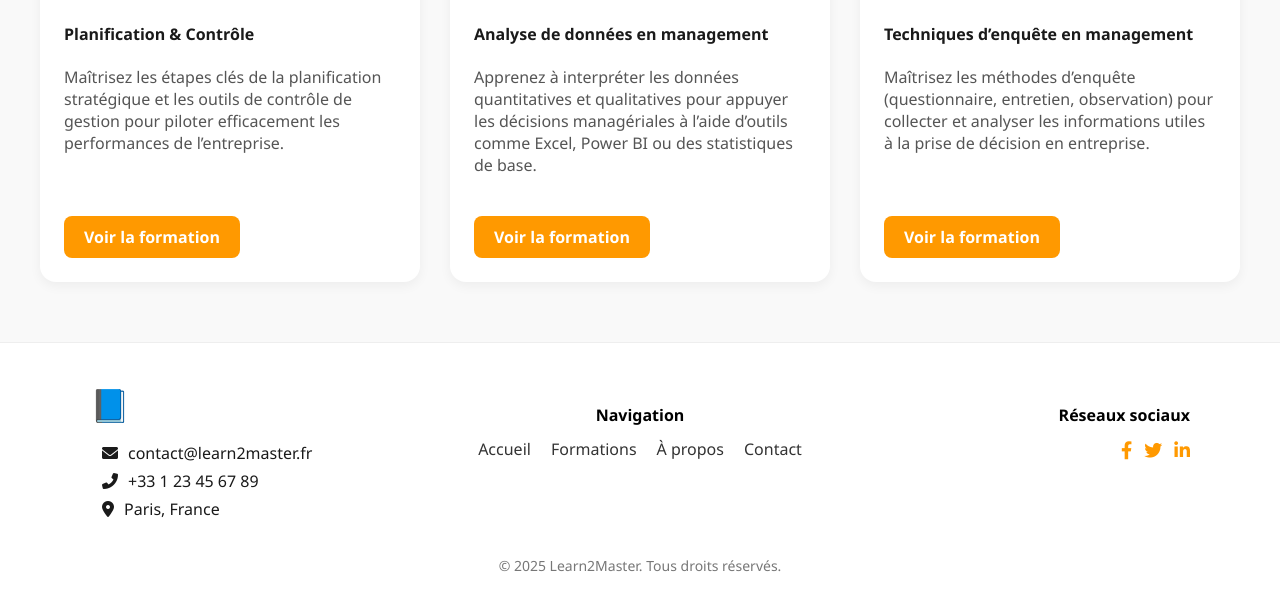
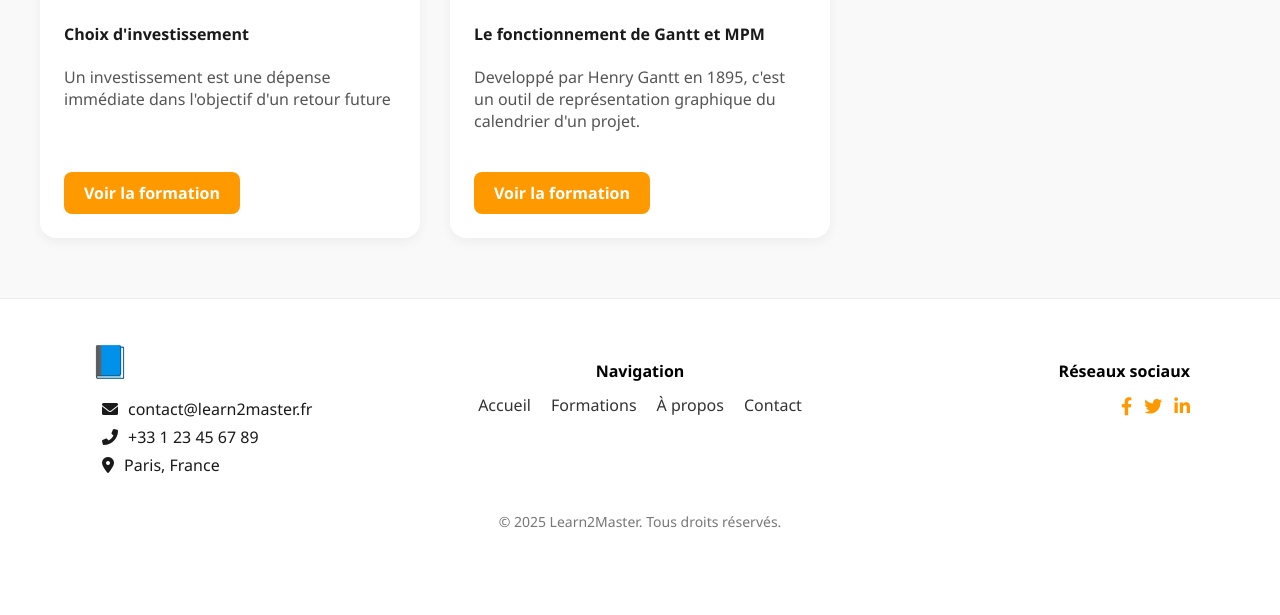
Before and after one commit to Jul1111/E-LearningProjectM1SIC, a PHP site: page /formation in a window 1280 px wide. Shown: the part 954-1569 px from the top of the page. After the commit the page ends 1482 px from the top, so only its background shows below. Run offline with PHP 8.4, Linux system fonts and the light colour scheme.

Commit message:
a propos + formations.php vers les bons cours

```diff
--- a/app/controllers/ContactController.php
+++ b/app/controllers/ContactController.php
@@ -24,7 +24,7 @@ class ContactController {
 
         $users = UserAccess::getAll(); // Récupération des utilisateurs
         $userCount = count($users); // Nombre d'utilisateurs
-        echo $userCount; // Affichage du nombre d'utilisateurs
+        //echo $userCount; // Affichage du nombre d'utilisateurs
 
 
         $footerPath = __DIR__ . '/../views/footer.php'; // Chemin vers le pied de page
--- a/app/views/main/formation/formation.php
+++ b/app/views/main/formation/formation.php
@@ -3,7 +3,7 @@
 <body>
 <section style="padding: 60px 40px; background-color: #f9f9f9;">
   <h2 style="text-align: center; font-size: 32px; font-weight: bold; margin-bottom: 40px; color: #1a1a1a;">
-    Formations en Management
+    Formations en Planification et Contrôle
   </h2>
 
   <div style="display: grid; grid-template-columns: repeat(auto-fit, minmax(320px, 1fr)); gap: 30px; max-width: 1200px; margin: 0 auto;">
@@ -12,11 +12,11 @@
     <div style="background: #fff; border-radius: 16px; overflow: hidden; box-shadow: 0 4px 12px rgba(0,0,0,0.05); display: flex; flex-direction: column;">
       <img src="https://media.istockphoto.com/id/1437931505/fr/photo/homme-daffaires-tablette-num%C3%A9rique-ou-planification-strat%C3%A9gique-dans-le-hall-de-conf%C3%A9rence.jpg?s=612x612&w=0&k=20&c=87E_DUtFCAiNy5vV3e4oJE81Oo_65Az1fB2BCEw9Ckk=" alt="Leadership" style="width: 100%; height: 220px; object-fit: cover;">
       <div style="padding: 24px; flex: 1;">
-        <h4 style="margin-top: 0; color: #1a1a1a;">Leadership & Management</h4>
-        <p style="color: #555;">Développez vos compétences en leadership, communication et gestion d’équipe.</p>
+        <h4 style="margin-top: 0; color: #1a1a1a;">Matrice BCG</h4>
+        <p style="color: #555;">La matrice BCG est un outil d’analyse stratégique conçu par le Boston Consulting Group à la fin des années 1960.</p>
       </div>
       <div style="padding: 0 24px 24px;">
-        <a href="#" class="btn-third">Voir la formation</a>
+        <a href="/chapters?course=1" class="btn-third">Voir la formation</a>
       </div>
     </div>
 
@@ -24,11 +24,11 @@
     <div style="background: #fff; border-radius: 16px; overflow: hidden; box-shadow: 0 4px 12px rgba(0,0,0,0.05); display: flex; flex-direction: column;">
       <img src="https://www.50a.fr/img/upload/gestion-de-projets.jpg" alt="Gestion de projet" style="width: 100%; height: 220px; object-fit: cover;">
       <div style="padding: 24px; flex: 1;">
-        <h4 style="margin-top: 0; color: #1a1a1a;">Gestion de projet</h4>
-        <p style="color: #555;">Maîtrisez les outils, méthodes et soft skills pour piloter efficacement vos projets.</p>
+        <h4 style="margin-top: 0; color: #1a1a1a;">Budgets & Articulation budgétaire</h4>
+        <p style="color: #555;">La planification budgétaire est un outil essentiel pour piloter la performance d'une entreprise</p>
       </div>
       <div style="padding: 0 24px 24px;">
-        <a href="#" class="btn-third">Voir la formation</a>
+        <a href="/chapters?course=2" class="btn-third">Voir la formation</a>
       </div>
     </div>
 
@@ -36,11 +36,12 @@
     <div style="background: #fff; border-radius: 16px; overflow: hidden; box-shadow: 0 4px 12px rgba(0,0,0,0.05); display: flex; flex-direction: column;">
       <img src="https://img.freepik.com/photos-gratuite/concept-strategie-entreprise-jeu-echecs_53876-14820.jpg" alt="Stratégie d'entreprise" style="width: 100%; height: 220px; object-fit: cover;">
       <div style="padding: 24px; flex: 1;">
-        <h4 style="margin-top: 0; color: #1a1a1a;">Stratégie d’entreprise</h4>
-        <p style="color: #555;">Comprenez les grands choix stratégiques des entreprises et les outils d’analyse (SWOT, PESTEL...)</p>
+        <h4 style="margin-top: 0; color: #1a1a1a;">📘
+        Contrôle budgétaire & écarts</h4>
+        <p style="color: #555;">Le controle budgétaire consiste à comparer les coûts constatés aux coûts prévus.</p>
       </div>
       <div style="padding: 0 24px 24px;">
-        <a href="#" class="btn-third">Voir la formation</a>
+        <a href="/chapters?course=3" class="btn-third">Voir la formation</a>
       </div>
     </div>
 
@@ -48,11 +49,11 @@
     <div style="background: #fff; border-radius: 16px; overflow: hidden; box-shadow: 0 4px 12px rgba(0,0,0,0.05); display: flex; flex-direction: column;">
       <img src="https://www.gathering-tools.com/wp-content/uploads/2020/04/240_F_279634992_C7KhysmxrfKYseAZDikVERwUIXscIkyL-300x200.jpg" alt="Stratégie d'entreprise" style="width: 100%; height: 220px; object-fit: cover;">
       <div style="padding: 24px; flex: 1;">
-      <h4 style="margin-top: 0; color: #1a1a1a;">Planification & Contrôle</h4>
-      <p style="color: #555;">Maîtrisez les étapes clés de la planification stratégique et les outils de contrôle de gestion pour piloter efficacement les performances de l’entreprise.</p>
+      <h4 style="margin-top: 0; color: #1a1a1a;">Choix d'investissement</h4>
+      <p style="color: #555;">Un investissement est une dépense immédiate dans l'objectif d'un retour future</p>
       </div>
       <div style="padding: 0 24px 24px;">
-        <a href="#" class="btn-third">Voir la formation</a>
+        <a href="/chapters?course=4" class="btn-third">Voir la formation</a>
       </div>
     </div>
 
@@ -60,25 +61,15 @@
     <div style="background: #fff; border-radius: 16px; overflow: hidden; box-shadow: 0 4px 12px rgba(0,0,0,0.05); display: flex; flex-direction: column;">
       <img src="https://www.99digital.fr/wp-content/uploads/2024/01/6-methodes-danalyse-de-donnees-marketing-indispensables-pour-les-entreprises.jpg" alt="Stratégie d'entreprise" style="width: 100%; height: 220px; object-fit: cover;">
       <div style="padding: 24px; flex: 1;">
-      <h4 style="margin-top: 0; color: #1a1a1a;">Analyse de données en management</h4>
-        <p style="color: #555;">Apprenez à interpréter les données quantitatives et qualitatives pour appuyer les décisions managériales à l’aide d’outils comme Excel, Power BI ou des statistiques de base.</p>
+      <h4 style="margin-top: 0; color: #1a1a1a;">Le fonctionnement de Gantt et MPM</h4>
+        <p style="color: #555;">Developpé par Henry Gantt en 1895, c'est un outil de représentation graphique du calendrier d'un projet.</p>
       </div>
       <div style="padding: 0 24px 24px;">
-        <a href="#" class="btn-third">Voir la formation</a>
+        <a href="/chapters?course=5" class="btn-third">Voir la formation</a>
       </div>
     </div>
 
-     <!-- Carte 6 -->
-     <div style="background: #fff; border-radius: 16px; overflow: hidden; box-shadow: 0 4px 12px rgba(0,0,0,0.05); display: flex; flex-direction: column;">
-      <img src="https://fiches-pratiques.chefdentreprise.com/Assets/Img/FICHEPRATIQUE/2020/8/352317/Realiser-questionnaire-satisfaction-comment-marche--F.jpg" alt="Stratégie d'entreprise" style="width: 100%; height: 220px; object-fit: cover;">
-      <div style="padding: 24px; flex: 1;">
-      <h4 style="margin-top: 0; color: #1a1a1a;">Techniques d’enquête en management</h4>
-        <p style="color: #555;">Maîtrisez les méthodes d’enquête (questionnaire, entretien, observation) pour collecter et analyser les informations utiles à la prise de décision en entreprise.</p>
-      </div>
-      <div style="padding: 0 24px 24px;">
-        <a href="#" class="btn-third">Voir la formation</a>
-      </div>
-    </div>
+
 
   </div>
 </section>
```
Also changed, not shown: app/views/main/apropos/apropos.php (+33 -1 lines).
